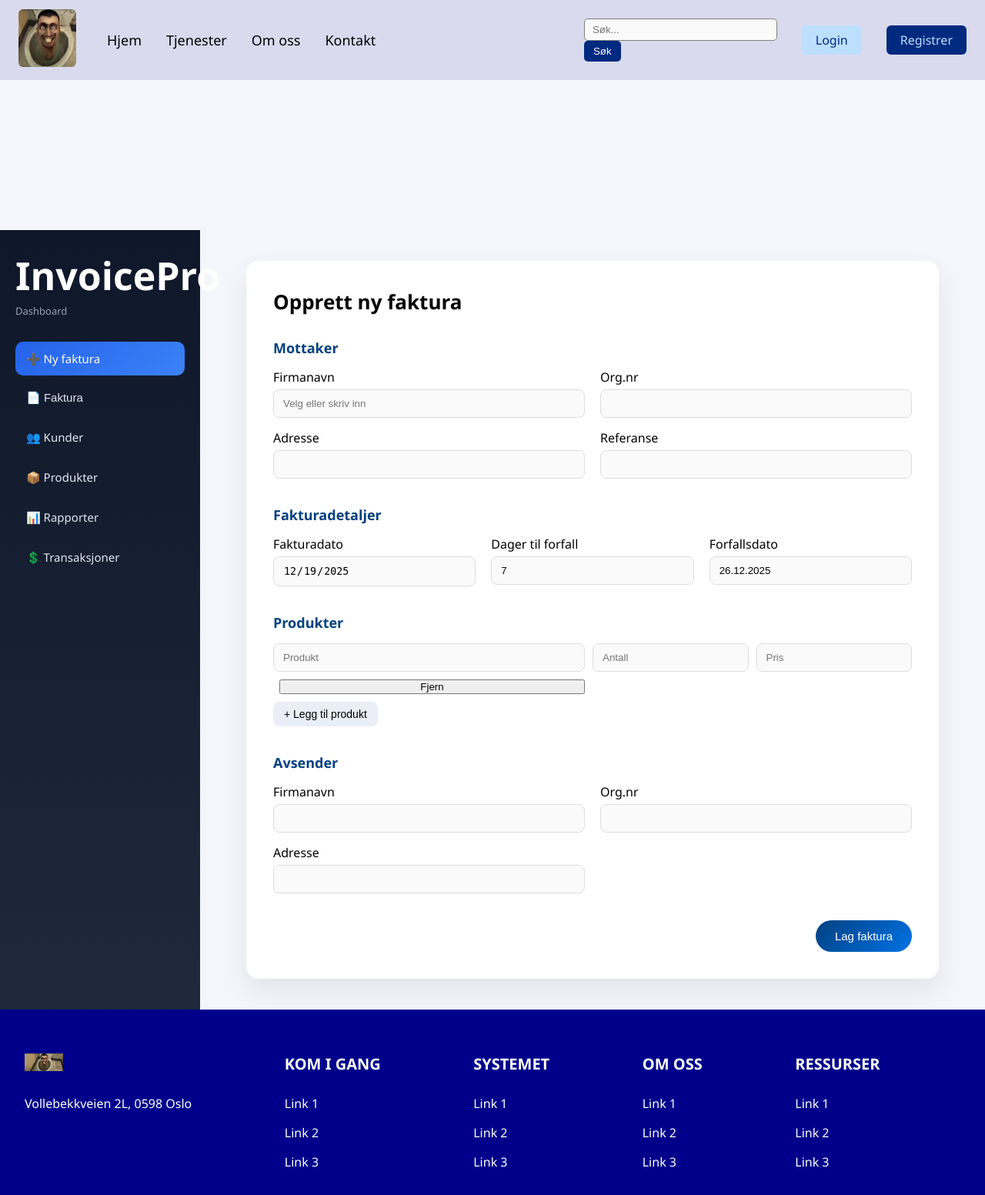
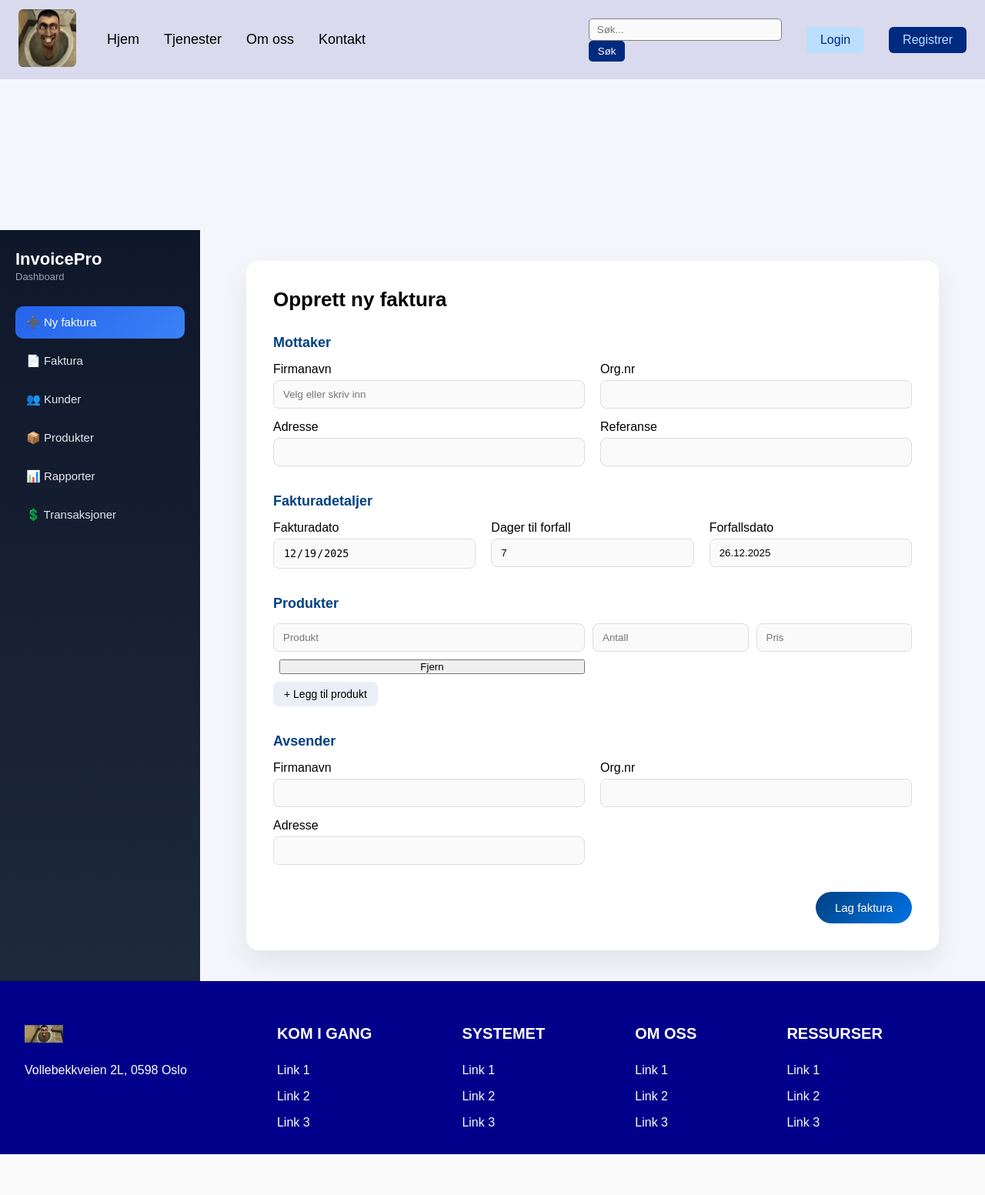
Before and after one commit to kevinuyphan-lgtm/test, a Flask app: template nettside/templates/faktura_tjeneste/tjenester.html in a window 1280 px wide. Shown: the whole page at 77% size. After the commit the page ends 1500 px from the top, so only its background shows below. Run offline with Flask 3, Linux system fonts and the light colour scheme; the template is opened without the code that fills it, so the values that code supplies are empty; parts of the project's set-up code (start-up, migrations or seed data) failed here and were passed over.

Commit message:
fixed font

```diff
--- a/nettside/static/base/style_sidebar.css
+++ b/nettside/static/base/style_sidebar.css
@@ -20,7 +20,7 @@
 
 .brand {
   margin: 0;
-  font-size: 50px;
+  font-size: 22px;
   font-weight: 600;
 }
 
--- a/nettside/static/faktura_tjeneste/style_tjenester.css
+++ b/nettside/static/faktura_tjeneste/style_tjenester.css
@@ -1,6 +1,5 @@
 body {
   background: #f4f6fb;
-  font-family: "Segoe UI", system-ui, sans-serif;
   margin: 0;
 }
 
```
